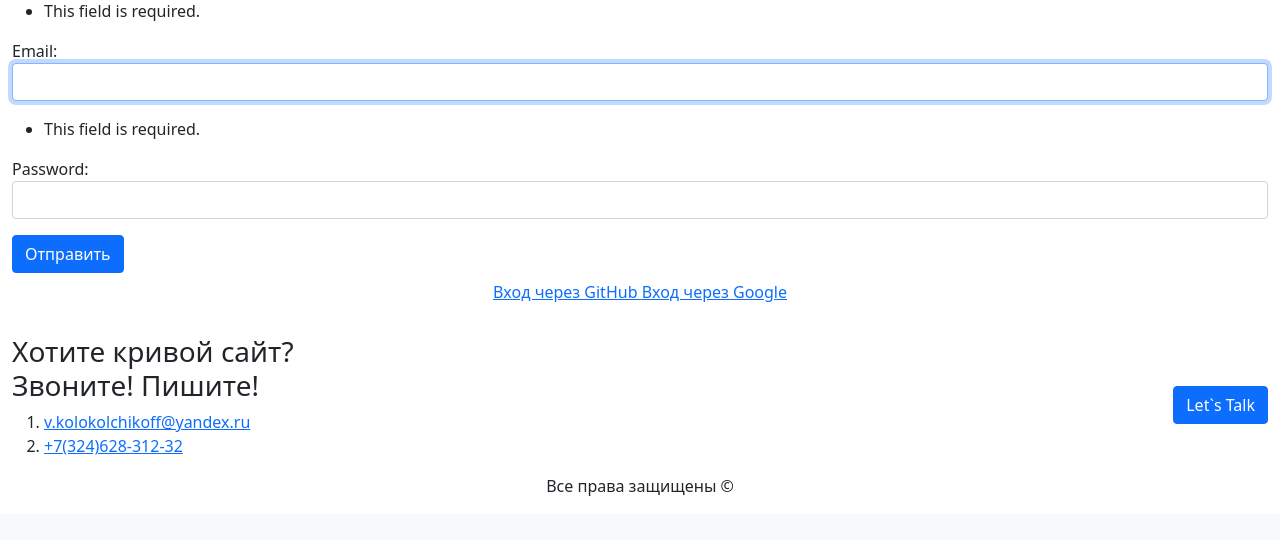
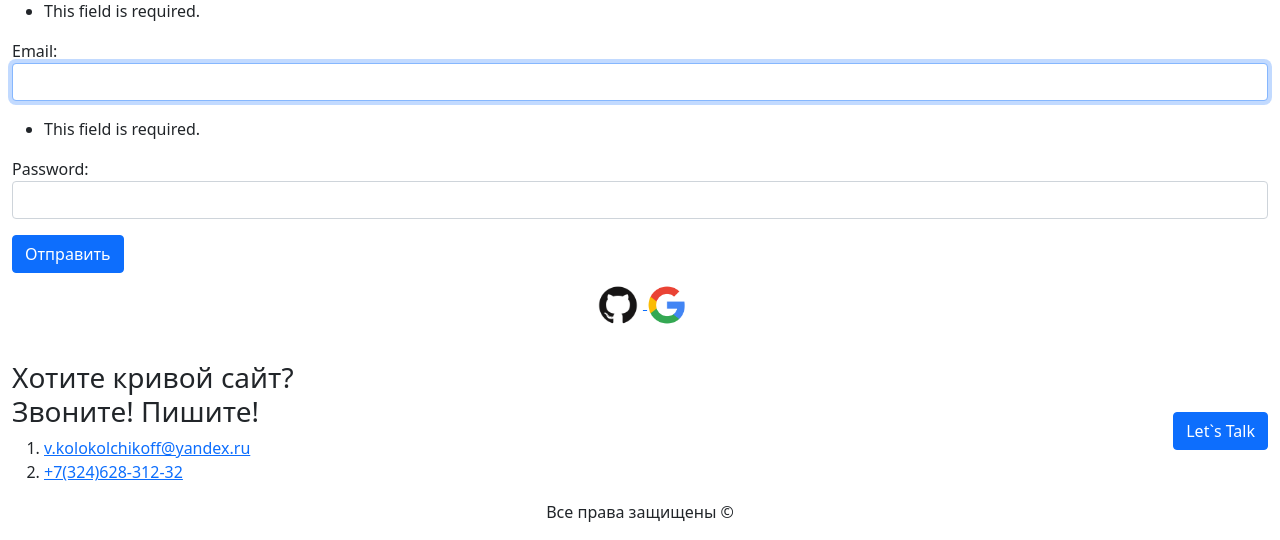
Before and after one commit to MyNameIsVladislav/geekbrains, a Django app: page /auth/login/ in a window 1280 px wide. Shown: the part 354-894 px from the top of the page. Before the commit the page ends 850 px from the top, so only its background shows below. Run offline with Django 3.2, Linux system fonts and the light colour scheme.

Commit message:
added icon for auth

```diff
--- a/accounts/templates/registration/login.html
+++ b/accounts/templates/registration/login.html
@@ -21,10 +21,10 @@
                 </form>
                 <button class="btn btn-round form-control">
                     <a href="{% url 'social:begin' 'github' %}?next=/">
-                     Вход через GitHub
+                        <img src="{% static 'img/GitHub-Mark.png' %}" width="50px">
                     </a>
                     <a href="{% url 'social:begin' 'google-oauth2' %}?next=/">
-                     Вход через Google
+                        <img src="{% static 'img/google.png' %}" width="40px">
                     </a>
                 </button>
             </div>
```
